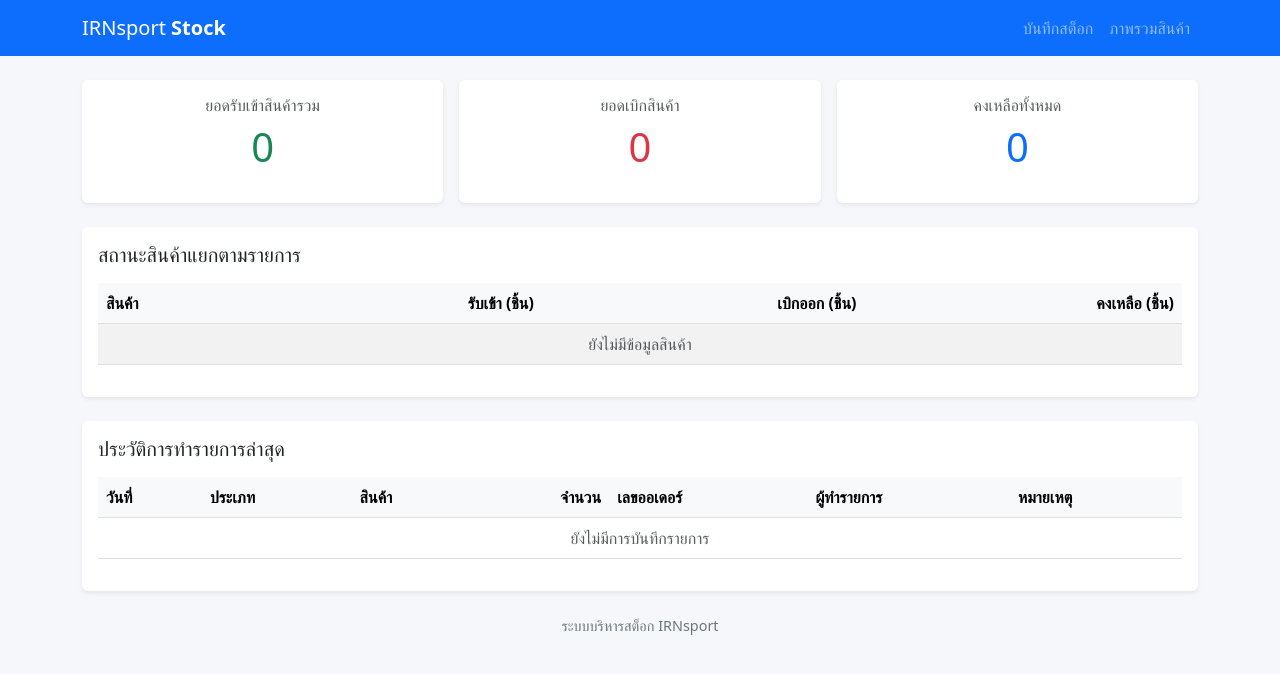
After one commit to aodnakun/irnsport-webapp, a Flask app: page /inventory in a window 1280 px wide. The commit adds this page. Shown: the top 674 px of the page. Run offline with Flask 3, Linux system fonts and the light colour scheme; data that the repository does not hold is empty.

Commit message:
Build inventory dashboard and improve stock form

```diff
--- a/app.py
+++ b/app.py
@@ -1,18 +1,29 @@
-# app.py - IRNsport Web App (เวอร์ชันมี error handling)
-from flask import Flask, render_template, request, redirect, url_for
-import sqlite3
+"""IRNsport inventory web application."""
+
+from collections import defaultdict
 from datetime import datetime
 import os
+import sqlite3
+
+from flask import Flask, render_template, request, redirect, url_for
+
 
 app = Flask(__name__)
-DB_PATH = '/tmp/stock.db'
+app.config["SECRET_KEY"] = "irnsport-stock-secret"
 
-# ฟังก์ชันสร้างตารางในฐานข้อมูล
-def init_db():
-    os.makedirs('database', exist_ok=True)  # สร้างโฟลเดอร์ถ้ายังไม่มี
+BASE_DIR = os.path.abspath(os.path.dirname(__file__))
+DB_DIR = os.path.join(BASE_DIR, "database")
+DB_PATH = os.path.join(DB_DIR, "stock.db")
+
+
+def init_db() -> None:
+    """Ensure the database and the ``stock`` table exist."""
+
+    os.makedirs(DB_DIR, exist_ok=True)
     with sqlite3.connect(DB_PATH) as conn:
         cur = conn.cursor()
-        cur.execute('''
+        cur.execute(
+            """
             CREATE TABLE IF NOT EXISTS stock (
                 id INTEGER PRIMARY KEY AUTOINCREMENT,
                 date TEXT,
@@ -23,50 +34,99 @@ def init_db():
                 user TEXT,
                 note TEXT
             )
-        ''')
+            """
+        )
         conn.commit()
 
-@app.route('/')
+@app.route("/")
 def index():
-    return redirect(url_for('borrow_form'))
+    return redirect(url_for("borrow_form"))
 
-@app.route('/borrow', methods=['GET', 'POST'])
+@app.route("/borrow", methods=["GET", "POST"])
 def borrow_form():
-    if request.method == 'POST':
+    if request.method == "POST":
         try:
-            date = request.form['date']
-            action = request.form['action']
-            item = request.form['item']
-            qty = int(request.form['qty'])
-            order_ref = request.form['order_ref']
-            user = request.form['user']
-            note = request.form['note']
+            date = request.form["date"]
+            action = request.form["action"]
+            item = request.form["item"]
+            qty = int(request.form["qty"])
+            order_ref = request.form["order_ref"]
+            user = request.form["user"]
+            note = request.form["note"]
 
-            print('📦 รับข้อมูลใหม่:')
-            print('วันที่:', date)
-            print('ประเภท:', action)
-            print('สินค้า:', item)
-            print('จำนวน:', qty)
-            print('อ้างอิง:', order_ref)
-            print('โดย:', user)
-            print('หมายเหตุ:', note)
+            print("📦 รับข้อมูลใหม่:")
+            print("วันที่:", date)
+            print("ประเภท:", action)
+            print("สินค้า:", item)
+            print("จำนวน:", qty)
+            print("อ้างอิง:", order_ref)
+            print("โดย:", user)
+            print("หมายเหตุ:", note)
 
             with sqlite3.connect(DB_PATH) as conn:
                 cur = conn.cursor()
-                cur.execute('''
+                cur.execute(
+                    """
                     INSERT INTO stock (date, action, item, qty, order_ref, user, note)
                     VALUES (?, ?, ?, ?, ?, ?, ?)
-                ''', (date, action, item, qty, order_ref, user, note))
+                    """,
+                    (date, action, item, qty, order_ref, user, note),
+                )
                 conn.commit()
 
-            return redirect(url_for('borrow_form'))
+            return redirect(url_for("borrow_form", success="1"))
 
         except Exception as e:
             return f"<h2 style='color:red;'>❌ เกิดข้อผิดพลาด: {str(e)}</h2>"
 
-    today = datetime.today().strftime('%Y-%m-%d')
-    return render_template('form_borrow.html', today=today)
+    today = datetime.today().strftime("%Y-%m-%d")
+    return render_template(
+        "form_borrow.html",
+        today=today,
+        success=request.args.get("success") == "1",
+    )
+
+
+@app.route("/inventory")
+def inventory_dashboard():
+    with sqlite3.connect(DB_PATH) as conn:
+        conn.row_factory = sqlite3.Row
+        cur = conn.cursor()
+
+        cur.execute(
+            "SELECT * FROM stock ORDER BY date DESC, id DESC"
+        )
+        transactions = cur.fetchall()
+
+        cur.execute(
+            """
+            SELECT
+                item,
+                SUM(CASE WHEN action = 'รับเข้าสินค้า' THEN qty ELSE 0 END) AS total_in,
+                SUM(CASE WHEN action = 'เบิกสินค้า' THEN qty ELSE 0 END) AS total_out,
+                SUM(CASE WHEN action = 'รับเข้าสินค้า' THEN qty ELSE -qty END) AS balance
+            FROM stock
+            GROUP BY item
+            ORDER BY item COLLATE NOCASE
+            """
+        )
+        summary = cur.fetchall()
+
+    totals = defaultdict(int)
+    for row in summary:
+        totals["in"] += row["total_in"] or 0
+        totals["out"] += row["total_out"] or 0
+        totals["balance"] += row["balance"] or 0
+
+    return render_template(
+        "inventory.html",
+        transactions=transactions,
+        summary=summary,
+        totals=totals,
+    )
+
+init_db()
+
 
 if __name__ == '__main__':
-    init_db()
     app.run(debug=True)
--- /dev/null
+++ b/templates/base.html
@@ -0,0 +1,66 @@
+<!DOCTYPE html>
+<html lang="th">
+  <head>
+    <meta charset="UTF-8" />
+    <meta name="viewport" content="width=device-width, initial-scale=1" />
+    <title>{% block title %}IRNsport Stock{% endblock %}</title>
+    <link
+      href="https://cdn.jsdelivr.net/npm/bootstrap@5.3.0/dist/css/bootstrap.min.css"
+      rel="stylesheet"
+    />
+    <style>
+      body {
+        background-color: #f5f7fb;
+      }
+
+      .navbar-brand span {
+        font-weight: 600;
+      }
+
+      footer {
+        font-size: 0.9rem;
+        color: #6c757d;
+      }
+    </style>
+  </head>
+  <body>
+    <nav class="navbar navbar-expand-lg navbar-dark bg-primary">
+      <div class="container">
+        <a class="navbar-brand" href="/">
+          IRNsport <span>Stock</span>
+        </a>
+        <button
+          class="navbar-toggler"
+          type="button"
+          data-bs-toggle="collapse"
+          data-bs-target="#navbarNav"
+          aria-controls="navbarNav"
+          aria-expanded="false"
+          aria-label="Toggle navigation"
+        >
+          <span class="navbar-toggler-icon"></span>
+        </button>
+        <div class="collapse navbar-collapse" id="navbarNav">
+          <ul class="navbar-nav ms-auto">
+            <li class="nav-item">
+              <a class="nav-link" href="/borrow">บันทึกสต็อก</a>
+            </li>
+            <li class="nav-item">
+              <a class="nav-link" href="/inventory">ภาพรวมสินค้า</a>
+            </li>
+          </ul>
+        </div>
+      </div>
+    </nav>
+
+    <main class="container py-4">
+      {% block content %}{% endblock %}
+    </main>
+
+    <footer class="container pb-4">
+      <div class="text-center">ระบบบริหารสต็อก IRNsport</div>
+    </footer>
+
+    <script src="https://cdn.jsdelivr.net/npm/bootstrap@5.3.0/dist/js/bootstrap.bundle.min.js"></script>
+  </body>
+</html>
--- /dev/null
+++ b/templates/inventory.html
@@ -0,0 +1,108 @@
+{% extends 'base.html' %}
+
+{% block title %}ภาพรวมสต็อก | IRNsport Stock{% endblock %}
+
+{% block content %}
+  <div class="row mb-4 g-3">
+    <div class="col-md-4">
+      <div class="card border-0 shadow-sm text-center h-100">
+        <div class="card-body">
+          <h6 class="text-muted">ยอดรับเข้าสินค้ารวม</h6>
+          <p class="display-6 text-success">{{ totals['in'] or 0 }}</p>
+        </div>
+      </div>
+    </div>
+    <div class="col-md-4">
+      <div class="card border-0 shadow-sm text-center h-100">
+        <div class="card-body">
+          <h6 class="text-muted">ยอดเบิกสินค้า</h6>
+          <p class="display-6 text-danger">{{ totals['out'] or 0 }}</p>
+        </div>
+      </div>
+    </div>
+    <div class="col-md-4">
+      <div class="card border-0 shadow-sm text-center h-100">
+        <div class="card-body">
+          <h6 class="text-muted">คงเหลือทั้งหมด</h6>
+          <p class="display-6 text-primary">{{ totals['balance'] or 0 }}</p>
+        </div>
+      </div>
+    </div>
+  </div>
+
+  <div class="card border-0 shadow-sm mb-4">
+    <div class="card-body">
+      <h3 class="h5 mb-3">สถานะสินค้าแยกตามรายการ</h3>
+      <div class="table-responsive">
+        <table class="table table-striped align-middle">
+          <thead class="table-light">
+            <tr>
+              <th>สินค้า</th>
+              <th class="text-end">รับเข้า (ชิ้น)</th>
+              <th class="text-end">เบิกออก (ชิ้น)</th>
+              <th class="text-end">คงเหลือ (ชิ้น)</th>
+            </tr>
+          </thead>
+          <tbody>
+            {% for item in summary %}
+              <tr>
+                <td>{{ item['item'] }}</td>
+                <td class="text-end">{{ item['total_in'] or 0 }}</td>
+                <td class="text-end">{{ item['total_out'] or 0 }}</td>
+                <td class="text-end">{{ item['balance'] or 0 }}</td>
+              </tr>
+            {% else %}
+              <tr>
+                <td colspan="4" class="text-center text-muted">ยังไม่มีข้อมูลสินค้า</td>
+              </tr>
+            {% endfor %}
+          </tbody>
+        </table>
+      </div>
+    </div>
+  </div>
+
+  <div class="card border-0 shadow-sm">
+    <div class="card-body">
+      <h3 class="h5 mb-3">ประวัติการทำรายการล่าสุด</h3>
+      <div class="table-responsive">
+        <table class="table table-hover align-middle">
+          <thead class="table-light">
+            <tr>
+              <th>วันที่</th>
+              <th>ประเภท</th>
+              <th>สินค้า</th>
+              <th class="text-end">จำนวน</th>
+              <th>เลขออเดอร์</th>
+              <th>ผู้ทำรายการ</th>
+              <th>หมายเหตุ</th>
+            </tr>
+          </thead>
+          <tbody>
+            {% for tx in transactions %}
+              <tr>
+                <td>{{ tx['date'] }}</td>
+                <td>
+                  {% if tx['action'] == 'รับเข้าสินค้า' %}
+                    <span class="badge text-bg-success">รับเข้า</span>
+                  {% else %}
+                    <span class="badge text-bg-danger">เบิก</span>
+                  {% endif %}
+                </td>
+                <td>{{ tx['item'] }}</td>
+                <td class="text-end">{{ tx['qty'] }}</td>
+                <td>{{ tx['order_ref'] or '-' }}</td>
+                <td>{{ tx['user'] }}</td>
+                <td>{{ tx['note'] or '-' }}</td>
+              </tr>
+            {% else %}
+              <tr>
+                <td colspan="7" class="text-center text-muted">ยังไม่มีการบันทึกรายการ</td>
+              </tr>
+            {% endfor %}
+          </tbody>
+        </table>
+      </div>
+    </div>
+  </div>
+{% endblock %}
```
Also changed, not shown: templates/form_borrow.html (+50 -29 lines).
